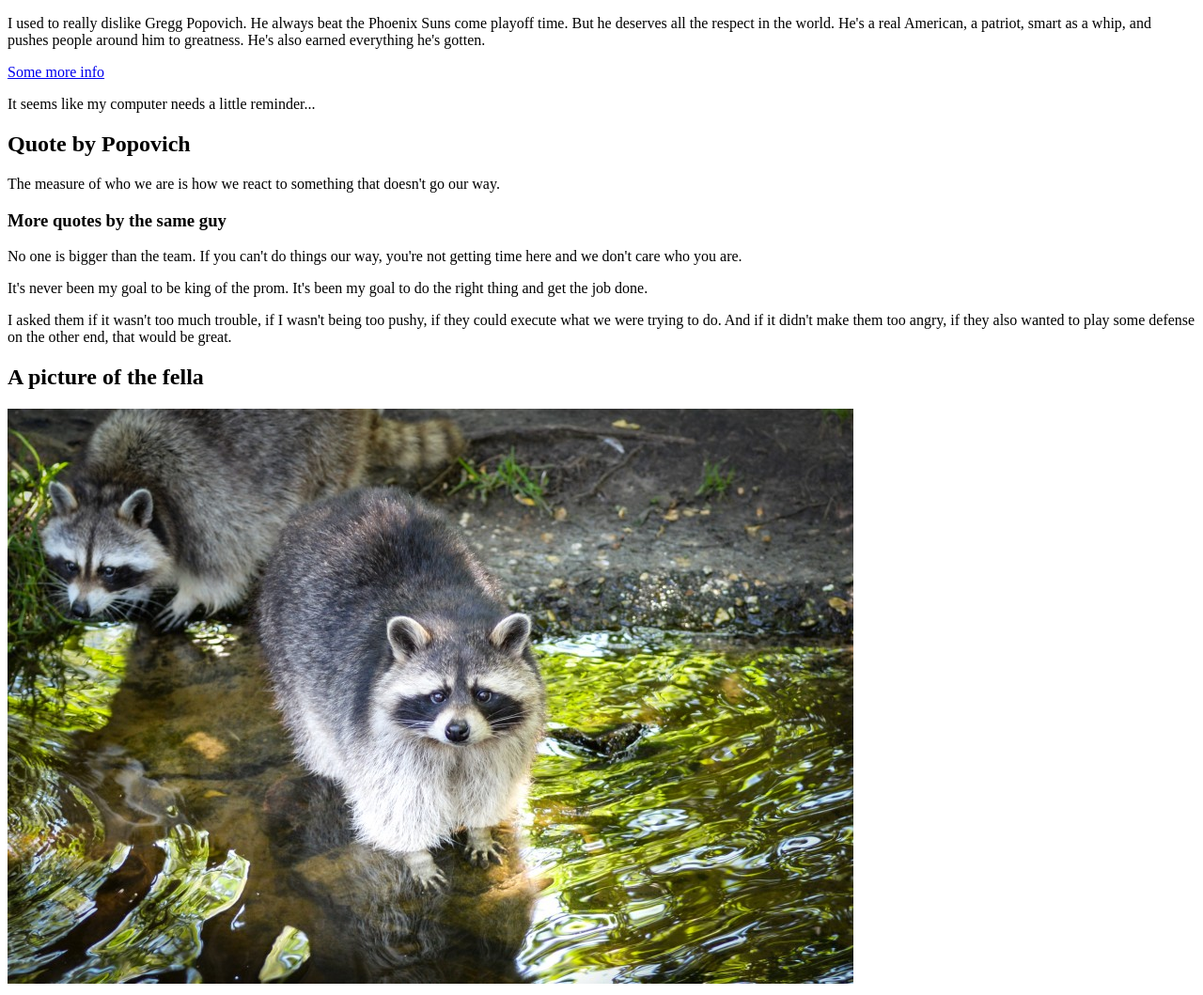
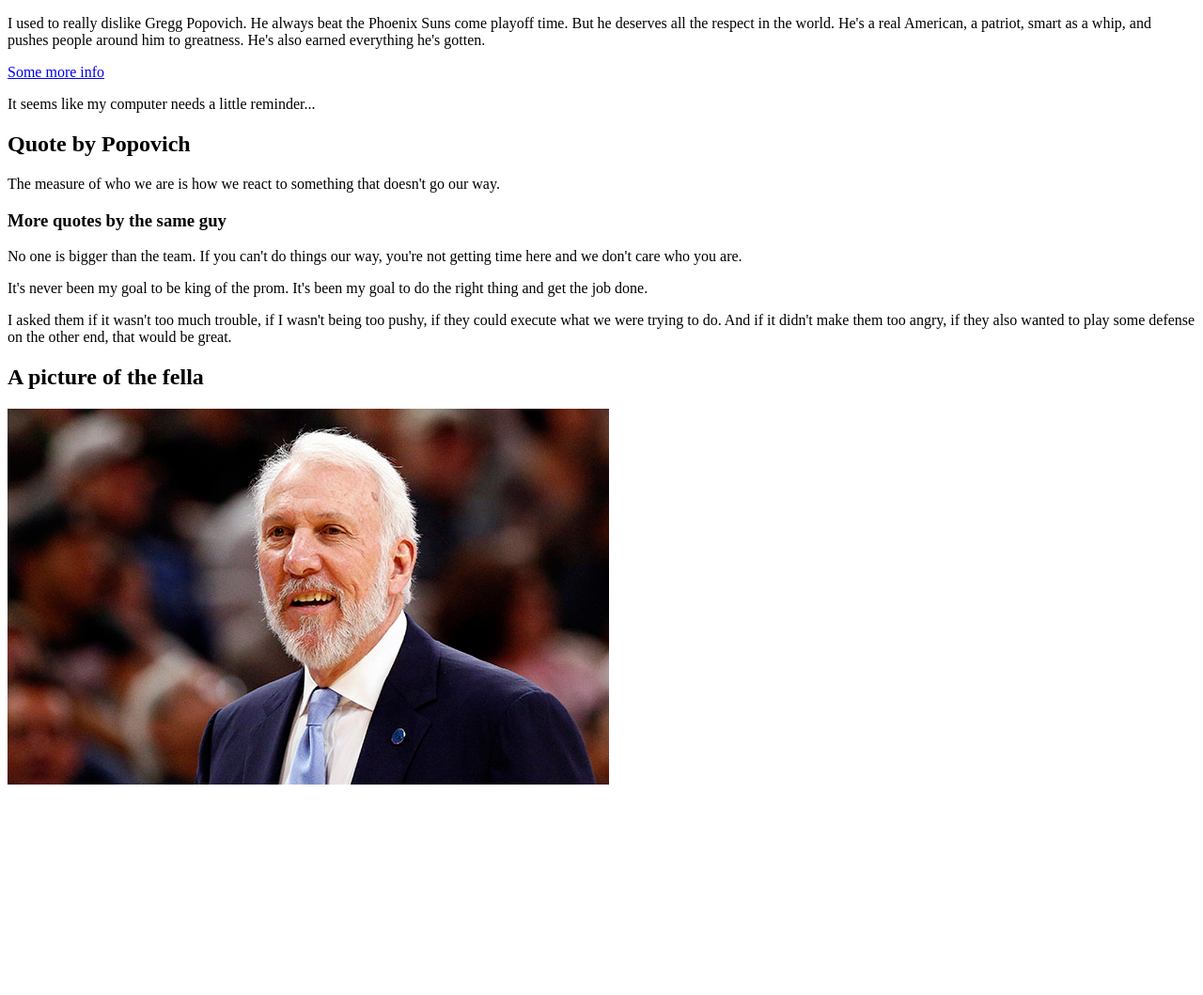
Before and after one commit to kostanzhoglo/website, a plain HTML site: page pop.html in a window 1280 px wide. Shown: the whole page at 94% size. After the commit the page ends 847 px from the top, so only its background shows below. Drawn offline with Linux system fonts and the light colour scheme.

Commit message:
Add correct photo to pop.html

```diff
--- a/pop.html
+++ b/pop.html
@@ -18,6 +18,6 @@
       <p>I asked them if it wasn't too much trouble, if I wasn't being too pushy, if they could execute what we were trying to do. And if it didn't make them too angry, if they also wanted to play some defense on the other end, that would be great.</p>
 
     <h2>A picture of the fella</h2>
-    <a href="https://skitterphoto.com/photos/skitterphoto-2215-default.jpg"><img src="imagery/raccoon.jpg" alt="Raccoon"></a>
+      <img src="imagery/gregg_2.jpg" alt="Smiling Popovich"></a>
   </body>
 </html>
```
